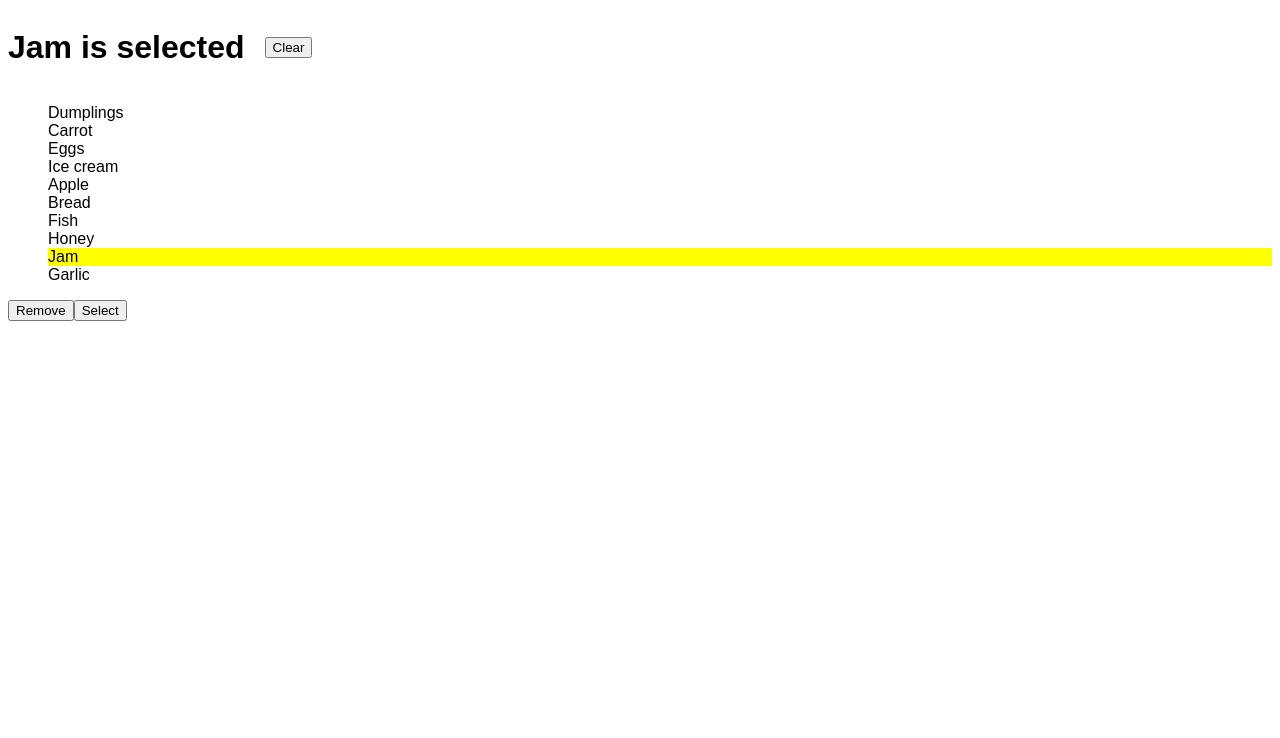
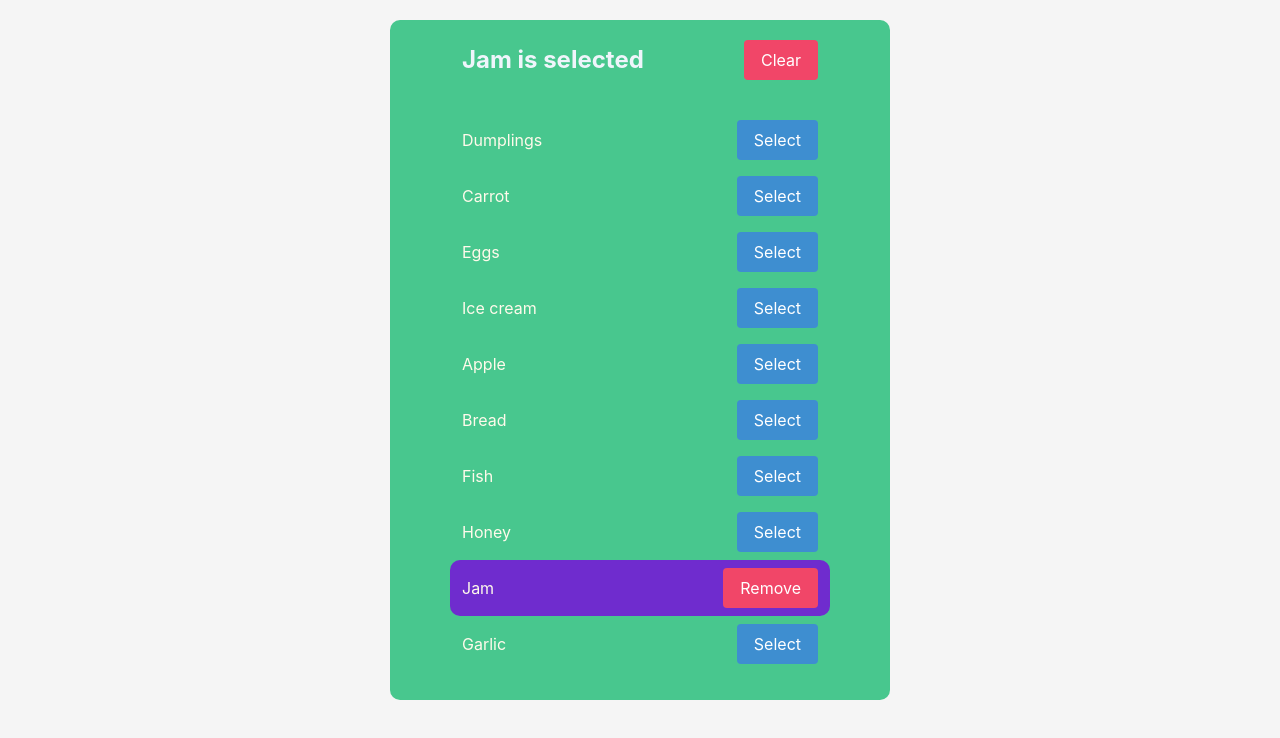
Before and after one commit to mate-academy/react_goods-selector, a React (Create React App) app: page / in a window 1280 px wide. Shown: the top 738 px of the page. Built offline with nearby package versions, Linux system fonts and the light colour scheme.

Commit message:
Solution

```diff
--- a/src/App.scss
+++ b/src/App.scss
@@ -1,12 +1,46 @@
+@import "bulma/css/bulma.css";
+
 html {
   font-family: Arial, "Helvetica Neue", Helvetica, sans-serif;
 }
 
 .App {
+  height: 100vh;
+  padding-top: 20px;
+
+  &__wrapper {
+    width: 33%;
+    min-width: 500px;
+    margin: auto;
+    padding: 8px;
+    border-radius: 10px;
+  }
+
   &__header {
     display: flex;
+
+    width: 380px;
+    margin: auto;
+    padding: 12px;
+
     align-items: center;
+    justify-content: space-between;
     gap: 20px;
+  }
+
+  &__list {
+    width: 380px;
+    margin: 20px auto;
+  }
+
+  &__list-item-text {
+    display: flex;
+    align-items: center;
+  }
+
+  &__title {
+    font-size: 24px;
+    font-weight: 700;
   }
 }
 
@@ -14,7 +48,12 @@ html {
   display: flex;
   gap: 10px;
 
+  padding: 8px 12px;
+  border-radius: 10px;
+
+  justify-content: space-between;
+
   &--active {
-    background-color: #ff0;
+    background-color: #6f2cce;
   }
 }
--- a/src/App.tsx
+++ b/src/App.tsx
@@ -1,51 +1,95 @@
 import React from 'react';
+import classNames from 'classnames';
 import './App.scss';
 
-// import goodsFromServer from './goods';
+import goodsFromServer from './goods';
 
-export const App: React.FC = () => {
+type State = {
+  selectedGood: string;
+};
+
+export class App extends React.Component<{}, State> {
+  state: Readonly<State> = {
+    selectedGood: 'Jam',
+  };
+
+  selectGood = (selectedGood: string) => {
+    this.setState({ selectedGood });
+  };
+
+  removeSelectedGood = () => {
+    this.setState({ selectedGood: '' });
+  };
+
+  render() {
+    const { selectedGood } = this.state;
+
     return (
-    <main className="App">
+      <main className="App has-background-light">
+        <div className="App__wrapper has-background-success">
           <header className="App__header">
-        <h1 className="App__title">
-          Jam is selected
+            <h1 className="App__title has-text-info-light">
+              {
+                selectedGood
+                  ? `${selectedGood} is selected`
+                  : 'No goods selected'
+              }
             </h1>
 
+            {selectedGood && (
               <button
                 type="button"
-          className="App__clear"
+                className="App__clear button is-danger"
+                onClick={this.removeSelectedGood}
               >
                 Clear
               </button>
+            )}
+
           </header>
 
-      <ul>
-        <li className="Good">Dumplings</li>
-        <li className="Good">Carrot</li>
-        <li className="Good">Eggs</li>
-        <li className="Good">Ice cream</li>
-        <li className="Good">Apple</li>
-        <li className="Good">Bread</li>
-        <li className="Good">Fish</li>
-        <li className="Good">Honey</li>
-        <li className="Good Good--active">Jam</li>
-        <li className="Good">Garlic</li>
-      </ul>
+          <ul className="App__list">
+            {
+              goodsFromServer.map(good => {
+                const isSelected = selectedGood === good;
 
-      {/* Put required buttons into each Good */}
+                return (
+                  <li
+                    key={good}
+                    className={classNames(
+                      'Good has-text-warning-light',
+                      { 'Good--active': isSelected },
+                    )}
+                  >
+                    <span className="App__list-item-text">
+                      {good}
+                    </span>
+
+                    { isSelected
+                      ? (
                         <button
                           type="button"
-        className="Good__remove"
+                          className="Good__remove button is-danger"
+                          onClick={this.removeSelectedGood}
                         >
                           Remove
                         </button>
-
+                      ) : (
                         <button
                           type="button"
-        className="Good__select"
+                          className="Good__select button is-info"
+                          onClick={() => this.selectGood(good)}
                         >
                           Select
                         </button>
+                      )}
+                  </li>
+                );
+              })
+            }
+          </ul>
+        </div>
       </main>
     );
-};
+  }
+}
```
Lines whose indentation alone changed are shown as unchanged.
